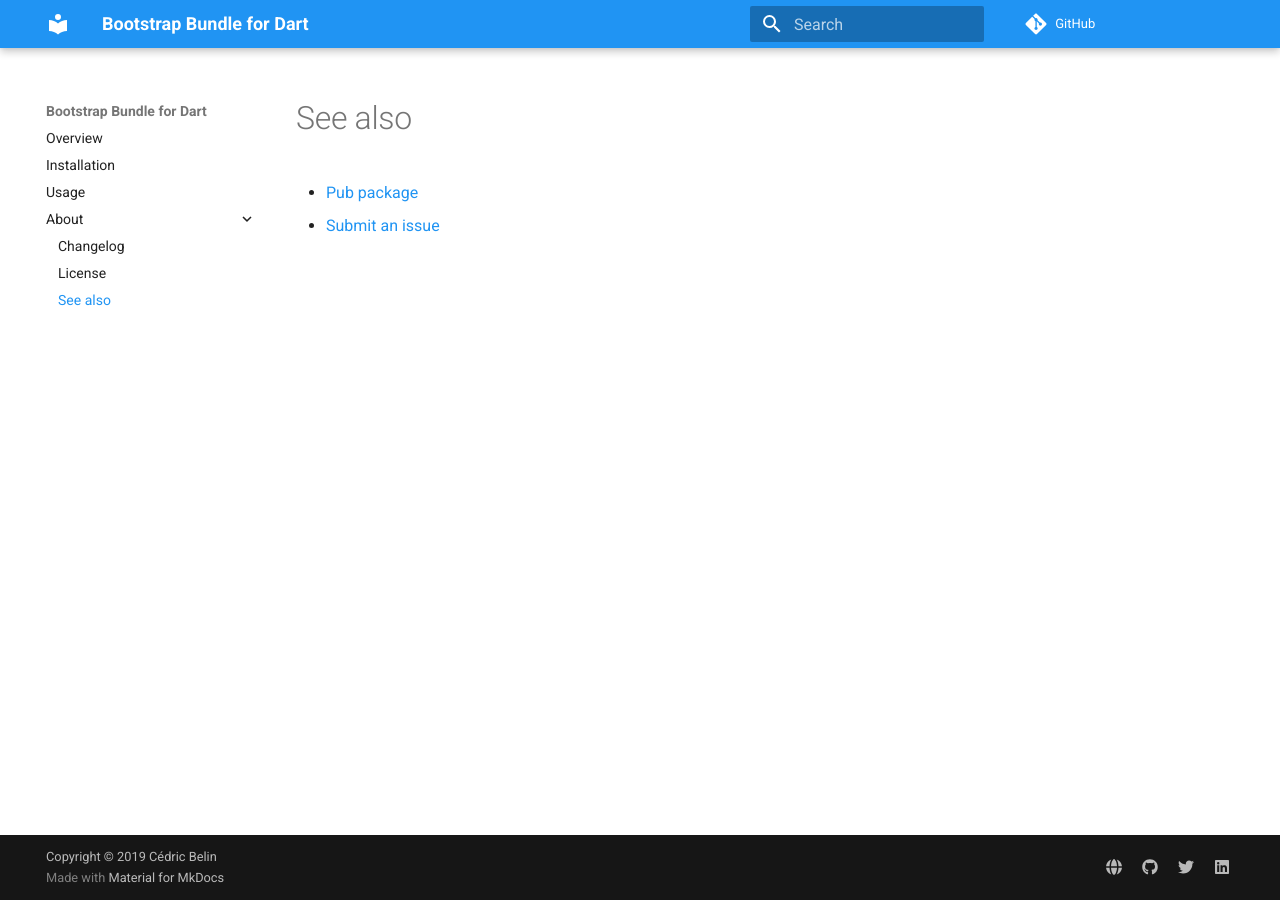
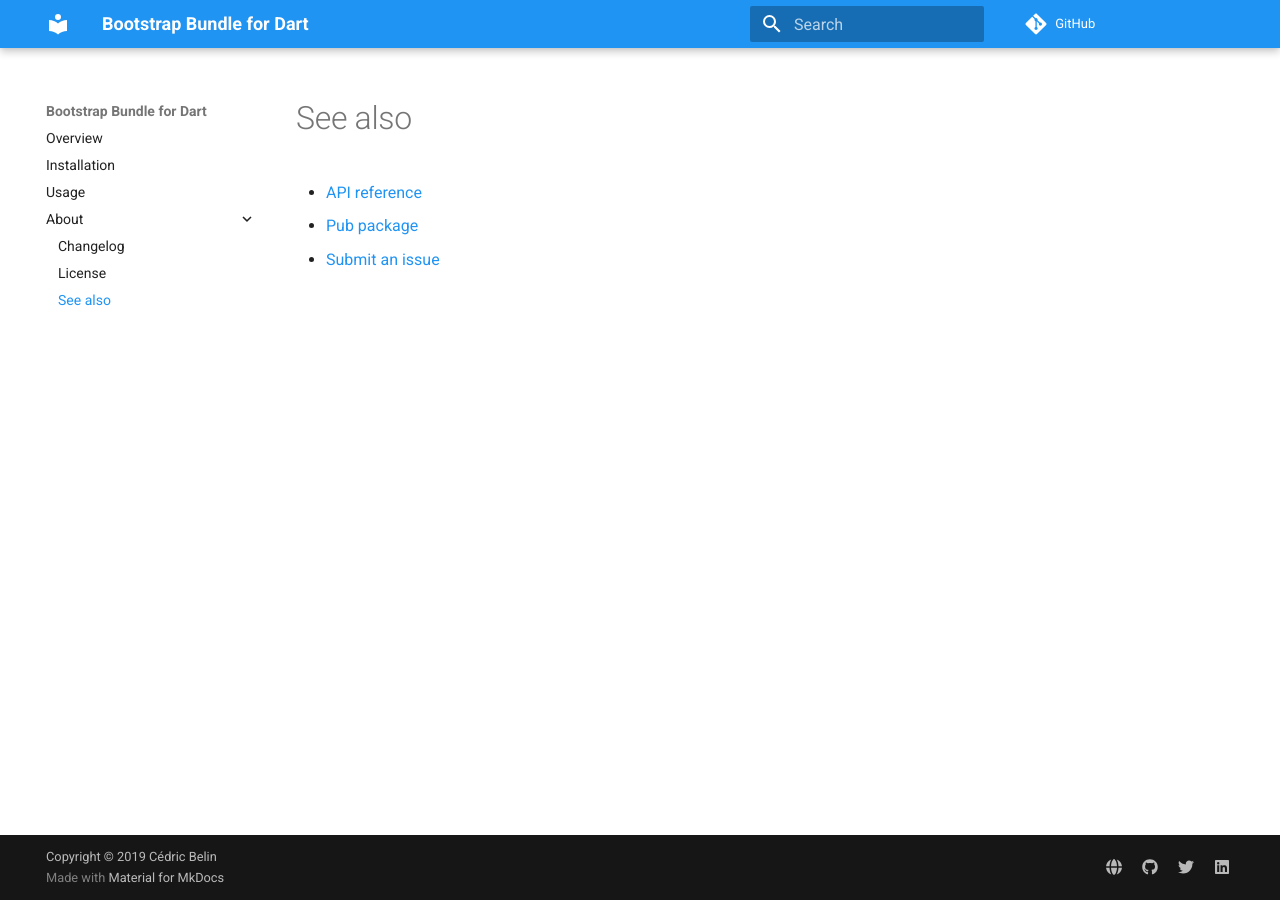
Before and after one commit to cedx/bootstrap.dart, an MkDocs documentation site: the page built from doc/about/see_also.md, in a window 1280 px wide. Built offline with MkDocs 1.6.1 and Material for MkDocs 9.7.7, drawn with Linux system fonts in a browser that asks for light colours; comment, search, counter and statistics services are not loaded.

Commit message:
Updated the documentation

```diff
--- a/doc/about/see_also.md
+++ b/doc/about/see_also.md
@@ -1,3 +1,4 @@
 # See also
+- [API reference](https://dev.belin.io/lcov.dart/api)
 - [Pub package](https://pub.dartlang.org/packages/bootstrap_bundle)
 - [Submit an issue](https://github.com/cedx/bootstrap.dart/issues)
```
